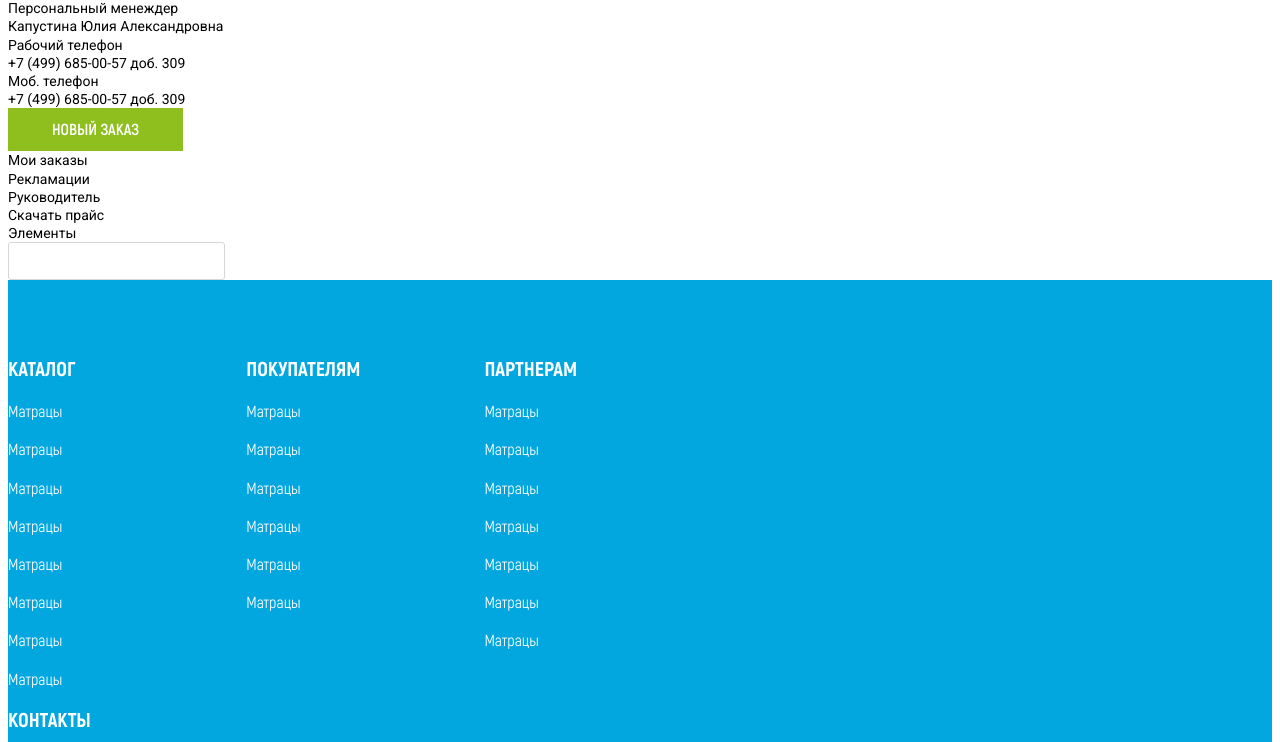
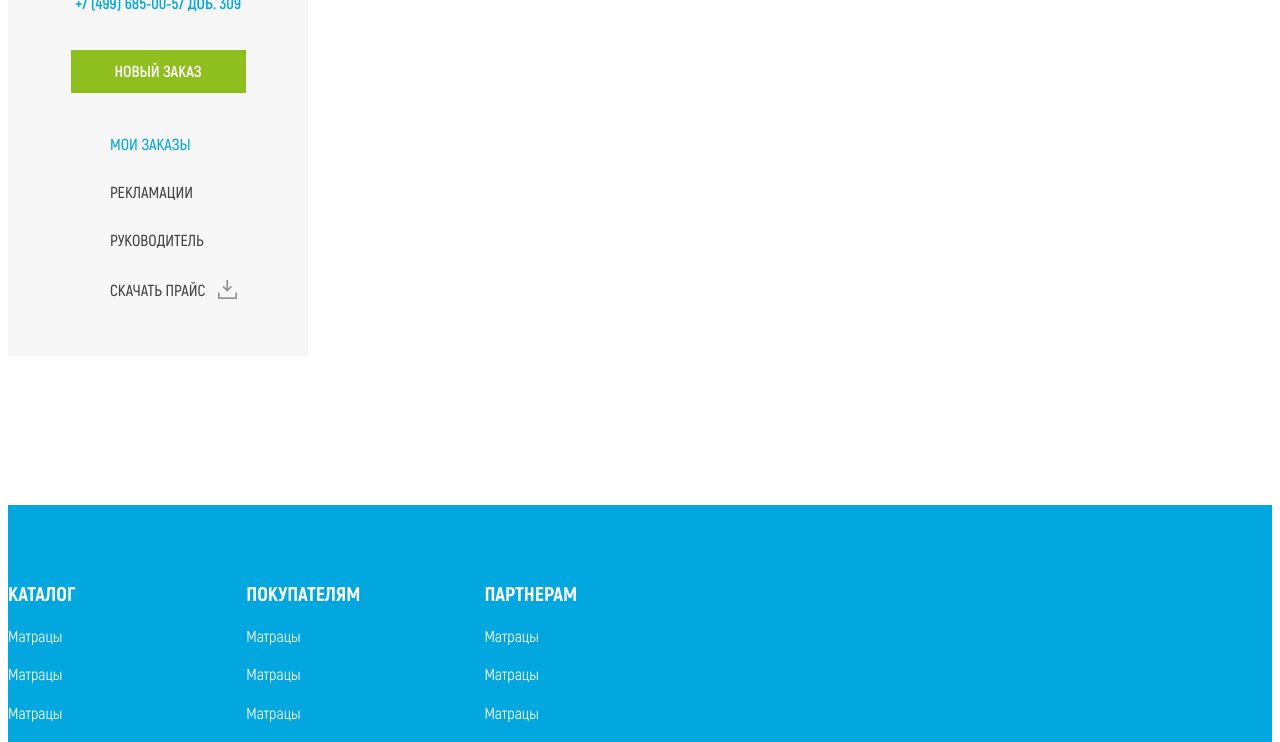
Before and after one commit to mexcaptain93/lonax, a Node project: template dev/pug/pages/ui.pug in a window 1280 px wide. Shown: the part 551-1293 px from the top of the page. Run offline with Node 20 templates, Linux system fonts and the light colour scheme; the template is opened without the code that fills it, so the values that code supplies are empty; style sheets or scripts are compiled from the project's sources; some libraries are stand-ins or nearby versions.

Commit message:
Sidebar & layout

```diff
--- a/dev/pug/layout/main.pug
+++ b/dev/pug/layout/main.pug
@@ -20,9 +20,11 @@ html(lang="ru-RU")
 		<![endif]-->
 	body(class=pageClass)
 		.wrapper
-			include ../modules/sidebar
-			.content
-				block content
+			.main
+				.main__sidebar
+					include ../modules/sidebar
+				.main__content
+					block content
 			include ../modules/footer
 		script(src="static/js/jquery.js")
 		script(src="static/js/libs.min.js")
--- a/dev/pug/modules/sidebar.pug
+++ b/dev/pug/modules/sidebar.pug
@@ -11,20 +11,20 @@
             img(src='/static/img/general/logout.png')
     .lk-sidebar__contacts.contacts
         .contacts__list
-            .contact__item
-                .contact__name
+            .contacts__item.contact__item_manager
+                .contacts__name
                     span Персональный менеждер
-                .contact__value
-                    a(href='#') Капустина Юлия Александровна
-            .contact__item
-                .contact__name
+                .contacts__value
+                    a(href='#') Капустина Юлия Сергеевна
+            .contacts__item
+                .contacts__name
                     span Рабочий телефон
-                .contact__value
+                .contacts__value
                     a(href='#') +7 (499) 685-00-57 доб. 309
-            .contact__item
-                .contact__name
+            .contacts__item
+                .contacts__name
                     span Моб. телефон
-                .contact__value
+                .contacts__value
                     a(href='#') +7 (499) 685-00-57 доб. 309
     .lk-sidebar__btn
         a.button Новый заказ
--- a/dev/static/stylus/main.styl
+++ b/dev/static/stylus/main.styl
@@ -25,7 +25,7 @@ p
 	margin 0
 
 a
-	color black
+	color inherit
 	text-decoration none
 
 audio,
@@ -53,10 +53,20 @@ button
 .wrapper
 	display flex
 	flex-direction column
-	height 100%
+	min-height 100%
 
 .content
 	flex 1 0 auto
+
+.main
+	display: flex
+	width: 1280px
+	margin: 0 auto
+	padding-top: 38px
+	padding-bottom: 149px
+
+	&__sidebar
+		margin-right: 30px
 
 
 //Модули
--- a/dev/static/stylus/modules/modules.styl
+++ b/dev/static/stylus/modules/modules.styl
@@ -1,14 +1,5 @@
-// Шапка
-@import 'header/header.styl'
+// Сайдбар
+@import 'sidebar.styl'
 
-// Футера
-@import 'footer/footer.styl'
-
-// Навигация
-@import 'navigation/navigation.styl'
-
-//Кнопки
-@import "buttons/buttons.styl"
-
-//Заголовки
-@import "titles/titles.styl"
+// Футер
+@import 'footer.styl'
--- a/dev/static/stylus/modules/navigation/navigation.styl
+++ /dev/null
@@ -1 +0,0 @@
-@import "main-nav.styl"
--- /dev/null
+++ b/dev/static/stylus/modules/sidebar.styl
@@ -0,0 +1,105 @@
+.lk-sidebar
+  width: 300px
+  padding: 34px 10px 55px
+  background-color: $gray_light3
+
+  font-family: 'Akrobat', sans-serif
+
+  &__logo
+    margin-bottom: 11px
+
+    text-align: center
+
+  &__avatar
+    margin-bottom: 9px
+
+    text-align: center
+
+  &__name
+    margin-bottom: 9px
+
+    text-align: center
+    text-transform: uppercase
+    font-weight: bold
+    font-size: 16px
+    line-height: 25px
+
+  &__logout
+    margin-bottom: 15px
+
+    text-align: center
+
+  &__contacts
+    margin-bottom: 35px
+
+  .contacts
+
+    &__item
+      margin-bottom: 6px
+
+      &:last-child
+        margin-bottom: 0
+
+      &_manager
+
+        .contacts__name
+
+          font-weight: 700
+
+    &__name
+      color: $gray_dark2
+      text-transform: uppercase
+      text-align: center
+      font-size: 14px
+      line-height: 23px
+      font-weight: 600
+
+    &__value
+      color: $blue
+      text-transform: uppercase
+      text-align: center
+      font-size: 16px
+      line-height: 24px
+      font-weight: 700
+
+  &__btn
+    margin-bottom: 41px
+
+    text-align: center
+
+
+
+  .links
+
+    &__list
+      padding-left: 92px
+
+    &__item
+      margin-bottom: 27px
+
+      font-size: 16px
+      color: $gray_dark2
+      font-weight: 600
+      text-transform: uppercase
+
+      &:hover
+        color: $blue
+
+      &:last-child
+        margin-bottom: 0
+
+      &_download
+
+        &::after
+          content: ''
+          display: inline-block
+          background-image: url('../img/general/icon-download.png')
+          background-repeat: no-repeat
+          width: 19px
+          height: 19px
+          position: relative
+          top: 3px
+          left: 13px
+
+      &_active
+        color: $blue
--- a/dev/static/stylus/utils/ui.styl
+++ b/dev/static/stylus/utils/ui.styl
@@ -13,11 +13,11 @@
     background-repeat: no-repeat
 
   &_login
-    background-image: url('../img/general/auth-login.png')
+    background-image: url('../img/general/icon-login.png')
     background-position: 13px 9px;
 
   &_password
-    background-image: url('../img/general/auth-password.png')
+    background-image: url('../img/general/icon-password.png')
     background-position: 13px 9px;
 
 .checkbox
@@ -62,7 +62,7 @@
       background-color: $blue
 
 .button
-  display: block
+  display: inline-block
   width: 175px
   height: 43px
   background: $green
--- a/dev/static/stylus/utils/vars.styl
+++ b/dev/static/stylus/utils/vars.styl
@@ -1,8 +1,11 @@
 // ЦВЕТА
 $gray = #d6d6d6
+
 $gray_light = #e0e0e0
 $gray_light2 = #fafafa
+$gray_light3 = #f7f7f7
 $gray_dark = #5c5c5c
+$gray_dark2 = #444444
 
 $white = #fff
 $black = #000
--- a/package.json
+++ b/package.json
@@ -11,7 +11,7 @@
   "devDependencies": {
     "browser-sync": "^2.18.12",
     "del": "^3.0.0",
-    "gulp": "github:gulpjs/gulp#4.0",
+    "gulp": "4.0",
     "gulp-autoprefixer": "^4.0.0",
     "gulp-cheerio": "^0.6.2",
     "gulp-concat": "^2.6.1",
```
Also changed, not shown: dev/static/img/general/icon-download.png (added), dev/static/img/general/icon-login.png (renamed from dev/static/img/general/auth-login.png), dev/static/img/general/icon-password.png (renamed from dev/static/img/general/auth-password.png), dev/static/img/general/logout.png (added), dev/static/stylus/modules/buttons/buttons.styl (deleted), dev/static/stylus/modules/footer.styl (renamed from dev/static/stylus/modules/footer/footer.styl), dev/static/stylus/modules/header/header.styl (deleted), dev/static/stylus/modules/navigation/main-nav.styl (deleted), dev/static/stylus/modules/titles/titles.styl (deleted), 1 other file.
